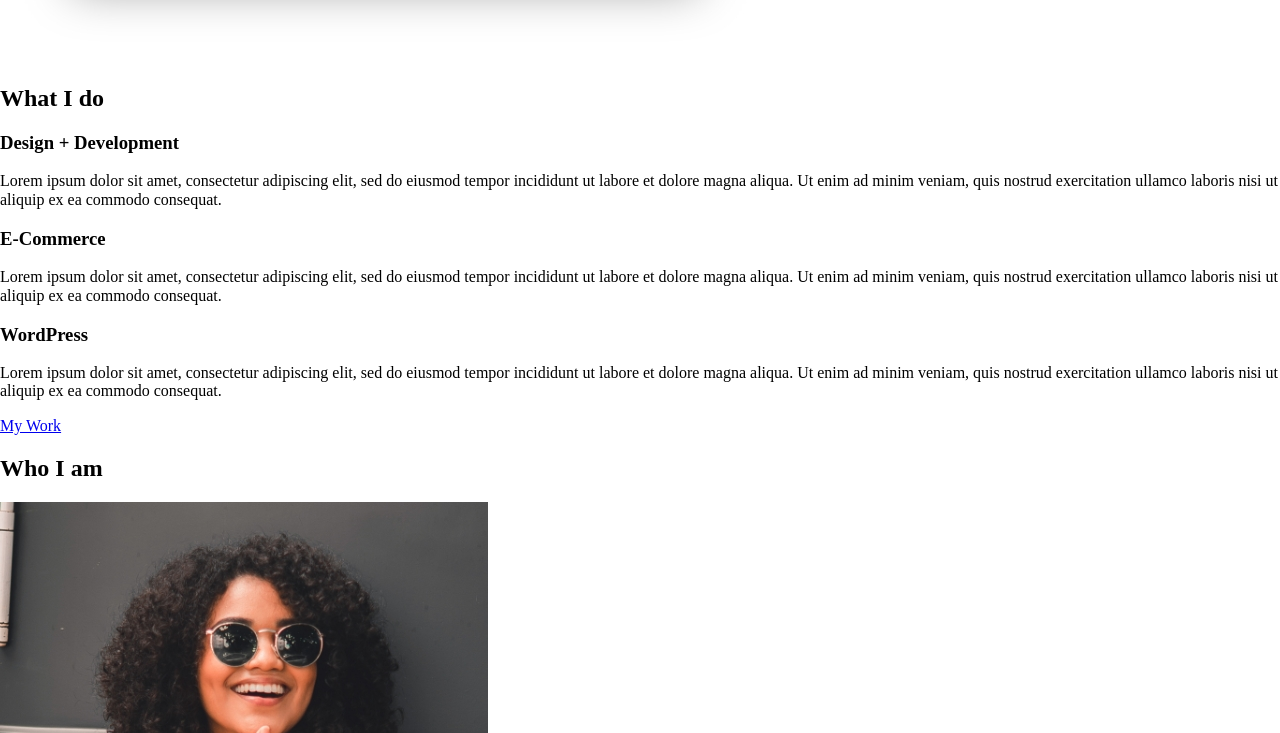
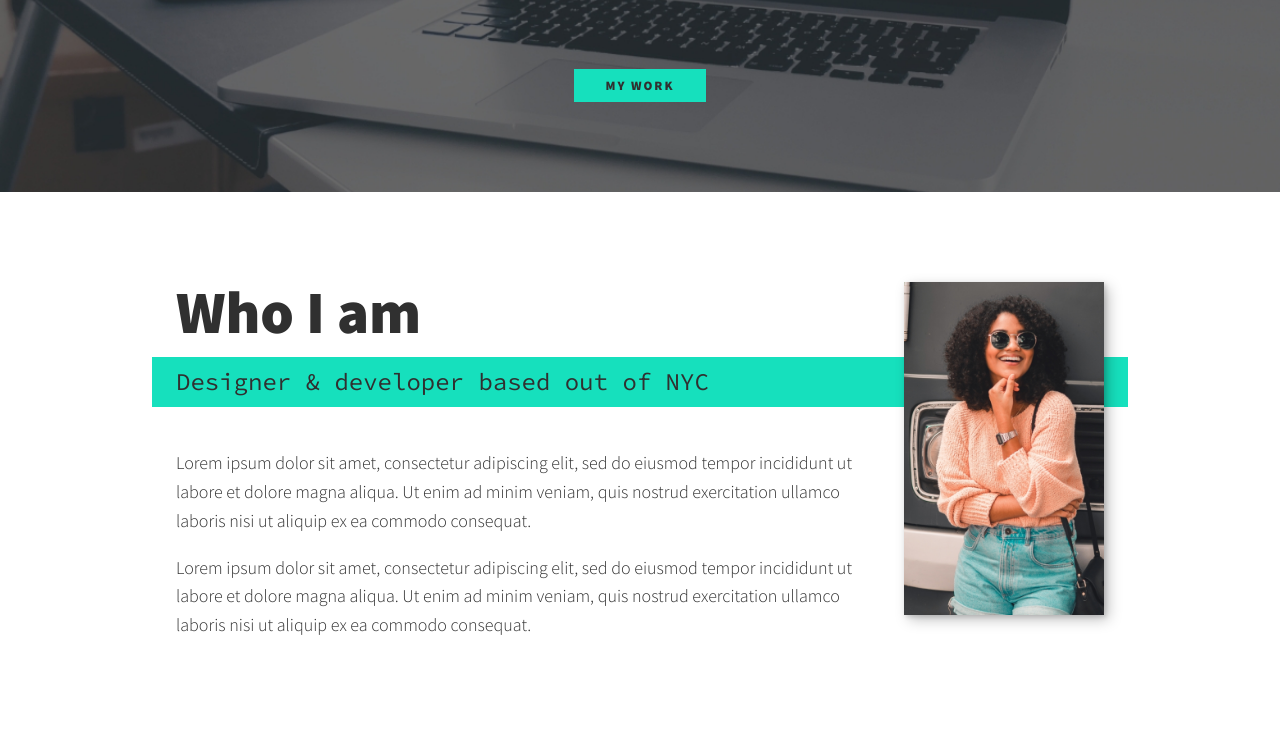
Before and after one commit to GrumpyMonk26/PortfolioNew, a plain HTML site: page index.html in a window 1280 px wide. Shown: the part 987-1720 px from the top of the page. Drawn offline with nearby package versions, Linux system fonts and the light colour scheme; files that its build step writes are made by us from their sources.

Commit message:
fixed about me section

```diff
--- a/index.html
+++ b/index.html
@@ -7,6 +7,10 @@
         <link rel="stylesheet" href="https://cdnjs.cloudflare.com/ajax/libs/normalize/7.0.0/normalize.min.css">
         <link rel="stylesheet" href="https://cdnjs.cloudflare.com/ajax/libs/font-awesome/5.11.2/css/all.css" integrity="sha256-46qynGAkLSFpVbEBog43gvNhfrOj+BmwXdxFgVK/Kvc=" crossorigin="anonymous" />
 
+        <!-- Update these with your own fonts -->
+        <link href="https://fonts.googleapis.com/css?family=Source+Code+Pro:400,900|Source+Sans+Pro:300,900&display=swap" rel="stylesheet">
+
+        <link rel="stylesheet" href="css/style.css">
 
     </head>
     <body>
@@ -33,7 +37,7 @@
                 Hi, I am <strong>Jane Smith</strong>
             </h1>
             <p class="section__subtitle section__subtitle--intro">front-end dev</p>
-            <img src="img/dev-jane-01.jpg" alt="a picture of Jane Smith smiling">
+            <img src="img/dev-jane-01.jpg" alt="a picture of Jane Smith smiling" class="intro__img">
         </section>
 
 
@@ -64,14 +68,14 @@
         <!-- About me -->
         <section class="about-me" id="about">
            <h2 class="section__title section__title--about">Who I am</h2>
-           <p class="section__subtitle section__subtitle--about"></p>
+           <p class="section__subtitle section__subtitle--about">Designer & developer based out of NYC</p>
 
            <div class="about-me__body">
-               <p></p>
-               <p></p>
+               <p>Lorem ipsum dolor sit amet, consectetur adipiscing elit, sed do eiusmod tempor incididunt ut labore et dolore magna aliqua. Ut enim ad minim veniam, quis nostrud exercitation ullamco laboris nisi ut aliquip ex ea commodo consequat.</p>
+               <p>Lorem ipsum dolor sit amet, consectetur adipiscing elit, sed do eiusmod tempor incididunt ut labore et dolore magna aliqua. Ut enim ad minim veniam, quis nostrud exercitation ullamco laboris nisi ut aliquip ex ea commodo consequat.</p>
            </div>
 
-           <img src="img/dev-jane-02.jpg" alt="Jane leaning against a bus">
+           <img src="img/dev-jane-02.jpg" alt="Jane leaning against a bus" class="about-me__img">
         </section>
 
         <!-- My Work -->
--- a/style.css
+++ b/style.css
@@ -219,3 +219,45 @@ nav { display: none; }
         margin-left: 2em;
     }
 }
+
+
+.about-me {
+    max-width: 1000px;
+    margin: 0 auto;
+}
+
+.about-me__img {
+    box-shadow: var(--bs);
+}
+
+@media (min-width: 600px) {
+    .about-me {
+        display: grid;
+        grid-template-columns: 1fr 200px;
+        grid-template-areas:
+            "title img"
+            "subtitle img"
+            "text img";
+        grid-column-gap: 2em;
+    }
+
+    .section__title--about {
+        grid-area: title;
+    }
+
+    .section__subtitle--about {
+        grid-column: 1 / -1;
+        grid-row: 2;
+        position: relative;
+        left: -1em;
+        width: calc(100% + 2em);
+        padding-left: 1em;
+        padding-right: calc(200px + 4em);
+    }
+
+    .about-me__img {
+        grid-area: img;
+        position: relative;
+        z-index: 2;
+    }
+}
```
